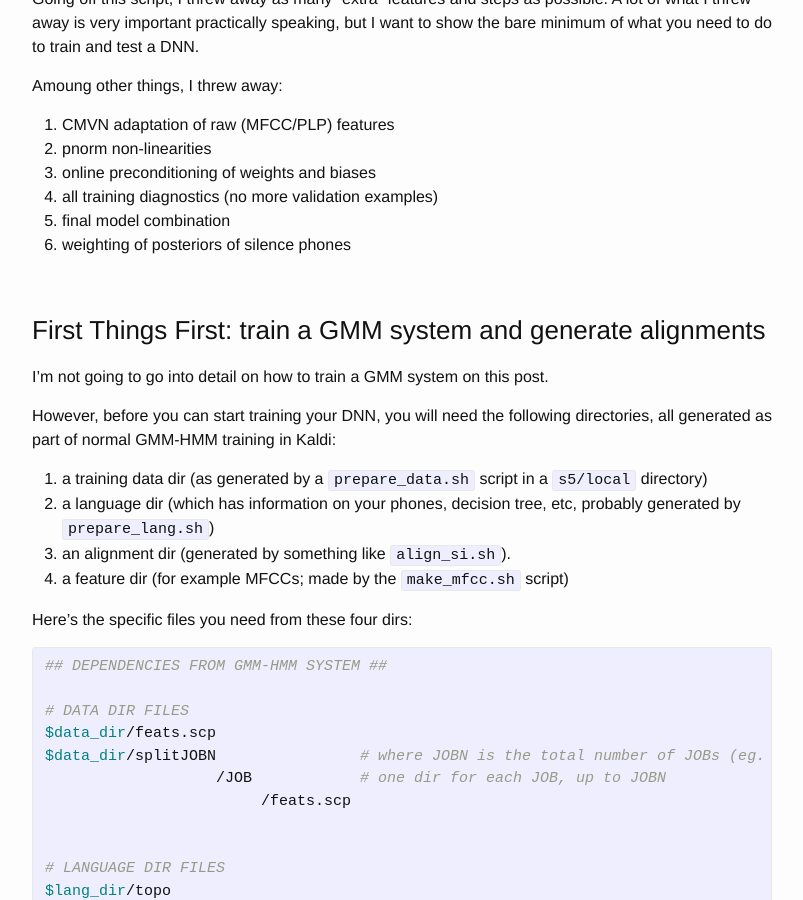
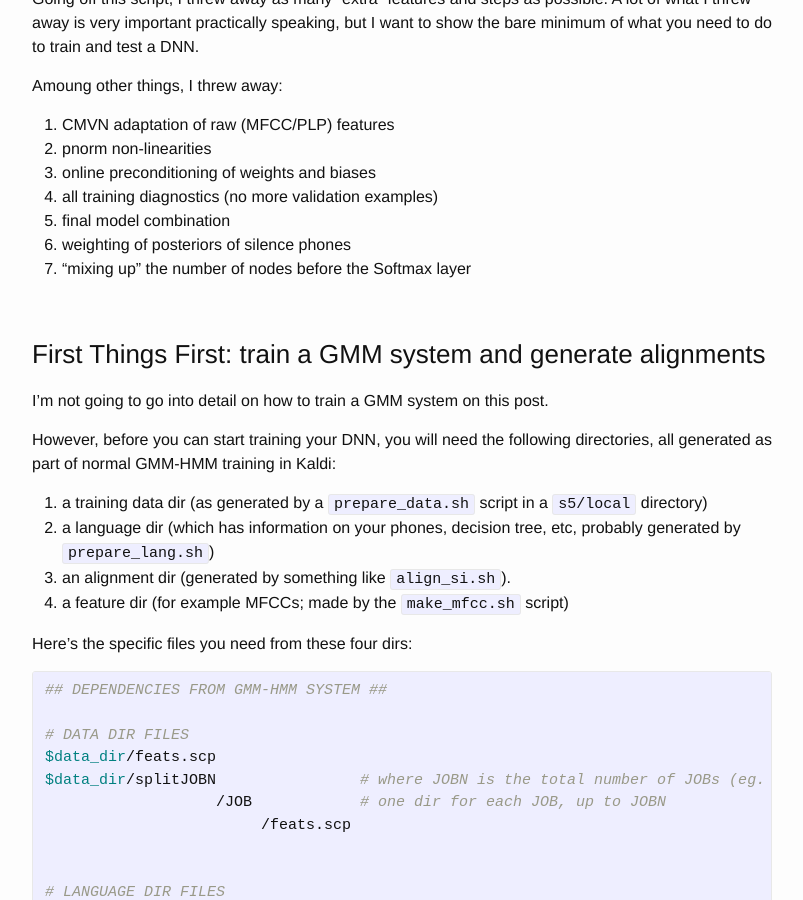
Before and after one commit to JRMeyer/jrmeyer.github.io, a Jekyll site: the page built from _posts/2016-12-15-DNN-AM-Kaldi.markdown, in a window 1280 px wide and 900 px high, scrolled down 2009 px. Shown: the whole window, without its empty margins (238-1041 px from the left). Built offline with Jekyll 4.4.1, drawn with Linux system fonts in a browser that asks for light colours; comment, search, counter and statistics services are not loaded.

Commit message:
added the fact that i took out miing up

```diff
--- a/_posts/2016-12-15-DNN-AM-Kaldi.markdown
+++ b/_posts/2016-12-15-DNN-AM-Kaldi.markdown
@@ -66,6 +66,7 @@ Amoung other things, I threw away:
 4. all training diagnostics (no more validation examples)
 5. final model combination
 6. weighting of posteriors of silence phones
+7. "mixing up" the number of nodes before the Softmax layer
 
 <br/>
 
```
